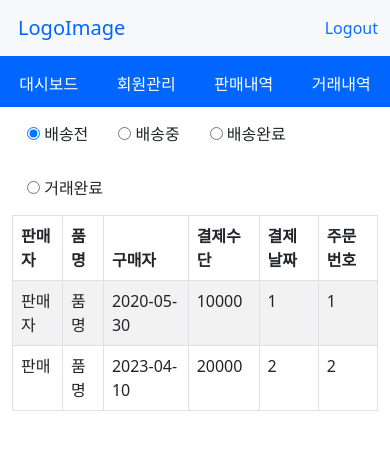
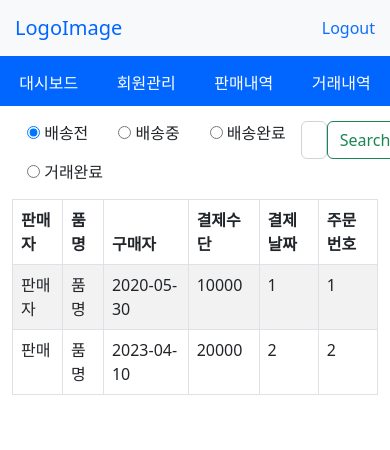
Before and after one commit to jiyumi00/WhereParts_Admin, a React (Create React App) app: page /Transaction in a window 390 px wide. Shown: the top 450 px of the page. Built offline with nearby package versions, Linux system fonts and the light colour scheme.

Commit message:
css정리

```diff
--- a/src/components/dashboard.js
+++ b/src/components/dashboard.js
@@ -19,7 +19,7 @@ export default class DashBoard extends Component {
     render() {
         return(
             <>
-            <div style={{ margin:15, display:'grid',gridTemplateColumns:"2fr 1fr"}}>
+            <div className="background location">
                 <FullCalendar
                     plugins={[dayGridPlugin,timeGridPlugin,interactionPlugin]}
                     initialView={'dayGridMonth'}
@@ -54,7 +54,7 @@ class DashBoardItem extends Component{
     render(){
         return(
 
-        <Card style={{ width: 'auto',marginLeft:15 }}>
+        <Card style={{ marginLeft:15 }}>
             <Card.Header>
                 <Card.Title>매출액 TOP 10</Card.Title>
             </Card.Header>
--- a/src/components/login.js
+++ b/src/components/login.js
@@ -24,18 +24,18 @@ export default class LoginPage extends Component {
     render() {
         return (
             //디자인
-            <div className="login-component">
+            <div className="login-component width">
                 <form>
-                    <div>
+                    <div className="background">
                         <label>ID</label>
-                        <input type='text' value={this.state.inputID} onChange={(e) => { this.onInputIDHandler(e.target.value) }} />
+                        <input type='text' className="width" value={this.state.inputID} onChange={(e) => { this.onInputIDHandler(e.target.value) }} />
                     </div>
-                    <div>
+                    <div className="background">
                         <label>Password</label>
-                        <input type='password' value={this.state.inputPW} onChange={(e) => { this.onInputPWHandler(e.target.value) }} />
+                        <input type='password' className="width" value={this.state.inputPW} onChange={(e) => { this.onInputPWHandler(e.target.value) }} />
                     </div>
-                    <div>
-                        <button formAction=''>Login</button>
+                    <div className="background">
+                        <button className="width" formAction=''>Login</button>
                     </div>
 
                 </form>
--- a/src/components/sale.js
+++ b/src/components/sale.js
@@ -1,5 +1,5 @@
 import React, { Component } from "react";
-import { Container, Button, Table, Carousel, Modal } from "react-bootstrap";
+import { Container, Button, Table, Carousel, Modal,CloseButton } from "react-bootstrap";
 
 export default class Sale extends Component {
     constructor(props) {
@@ -27,7 +27,7 @@ export default class Sale extends Component {
     render() {
 
         return (
-            <div>
+            <div className="background">
                 <Container>
                     <Table striped bordered hover>
                         <thead>
@@ -96,12 +96,12 @@ class DetailItem extends Component {
     render() {
         const item = this.props.item;
         return (
-            <div className="modal modalstyle show" >
+            <div className="modal">
 
                 <Modal.Dialog>
                     <Modal.Header>
                         <Modal.Title>상세보기</Modal.Title>
-                        <strong className="closeButton" onClick={this.props.onHide}>X</strong>
+                        <CloseButton onClick={this.props.onHide} />
                     </Modal.Header>
 
                     <Modal.Body>
--- a/src/components/transaction.js
+++ b/src/components/transaction.js
@@ -1,5 +1,5 @@
 import React, { Component } from "react";
-import { Container, Button, Table, Carousel, Modal } from "react-bootstrap";
+import { Container, Button, Table, Carousel, Modal, CloseButton, Form } from "react-bootstrap";
 
 export default class Transaction extends Component {
     constructor(props) {
@@ -38,8 +38,9 @@ export default class Transaction extends Component {
 
         return (
             <Container>
+                <div>
                     {this.state.selectList.map((value, i) => (
-                        <div className="radiolist" key={i}>
+                        <div className="background radiolist" key={i}>
                             <input
                                 id={value}
                                 value={value}
@@ -47,9 +48,18 @@ export default class Transaction extends Component {
                                 type="radio"
                                 checked={this.state.selectValue === value}
                                 onChange={this.handleChange} /> <label htmlFor={value}>{value}</label>
+
                         </div>
                     ))}
-
+                    <Form className="d-flex background" >
+                        <Form.Control
+                            type="search"
+                            placeholder="Search"
+                            aria-label="Search"
+                        />
+                        <Button variant="outline-success">Search</Button>
+                    </Form>
+                </div>
                 <Table striped bordered hover>
                     <thead>
                         <tr>
@@ -114,12 +124,12 @@ class DetailItem extends Component {
     render() {
         const item = this.props.item;
         return (
-            <div className="modal show" >
+            <div className="modal width height" >
 
                 <Modal.Dialog>
                     <Modal.Header>
                         <Modal.Title>상세보기</Modal.Title>
-                        <strong className="closeButton" onClick={this.props.onHide}>X</strong>
+                        <CloseButton onClick={this.props.onHide} />
                     </Modal.Header>
 
                     <Modal.Body>
@@ -146,7 +156,7 @@ class DetailItem extends Component {
                         <p>올린날짜</p>
                     </Modal.Body>
                     <Modal.Footer>
-                        <Button variant="primary" onClick={() => { this.approve() }}>배송등록알림문자</Button>
+                        <Button variant="primary" onClick={() => { this.approve() }}>알림</Button>
                     </Modal.Footer>
                 </Modal.Dialog>
 
--- a/src/styles/main_template.css
+++ b/src/styles/main_template.css
@@ -4,47 +4,60 @@ div {
 
 button {
     padding: 15px;
-    width: 100%;
     font-weight: 900;
     text-align: center;
     border-radius: 10px;
     border: none;
 }
 
+.width {
+    width: 100%;
+}
+
+.height {
+    height: 100%;
+}
+
 .login-component {
-    width: 100%;
     height: 100vh;
     justify-content: center;
     align-items: center;
     display: flex;
-    flex-direction: column;
 }
 
 .login-component div {
     width: 400px;
-    margin: 15px;
 }
-.login-component input{
-    width:100%;
-}
+
 .LightBlue {
     color: white;
     background-color: #0066FF;
 }
 
-.modal{
+.modal {
     display: block;
     position: fixed;
-    width: 100%;
-     height: 100%;
-      background: rgba(0,0,0,0.5);
+    background: rgba(0, 0, 0, 0.5);
 }
 
-.closeButton:hover{
-    cursor:pointer;
+.closeButton:hover {
+    cursor: pointer;
 }
 
-.radiolist{
-   float:left;
-   margin:15px;
+.radiolist {
+    float: left;
 }
+
+.background {
+    margin: 15px;
+}
+
+.location {
+    display: grid;
+    grid-template-columns: 2fr 1fr;
+}
+@media screen and (max-width : 768px) {
+    .radiolist {
+        margin-top: 0px;
+    }
+}
--- a/src/styles/menu.css
+++ b/src/styles/menu.css
@@ -1,19 +1,3 @@
-@import url(https://fonts.googleapis.com/css?family=Josefin+Slab:100,300,400,600,700);
-
-.App {
-  text-align: center;
-}
-
-/*전체화면 배경색*/
-/* .btnLightBlue.btnBorder {
-  box-shadow: 0px 0px 0px 0px #0066FF;
-}
-
-.btnLightBlue.btnBorder:hover {
-  box-shadow: 0px 0px 0px 5px #7aa7e9;
-} */
-
-
 div {
   box-sizing: border-box;
 }
@@ -21,73 +5,56 @@ div {
 ul {
   list-style: none;
 }
-a{
+
+a {
   text-decoration: none;
 }
 
-.LightBlue{
-  color:white;
-  background-color:#0066FF;
+.LightBlue {
+  color: white;
+  background-color: #0066FF;
 }
 
 .menu-bar {
   width: 180px;
   height: 100vh;
   position: fixed;
-  z-index: 10;
-  -webkit-padding-start: 0px;
-
-}
-.menu-bar i {
-  margin-right: 5px;
-  font-size: 20px;
+  padding: 0px;
 }
 
 .sidemenu {
-  padding:20px;
-  color:white;
+  padding: 15px;
+  color: white;
   text-align: center;
-
 }
 
 
-.sidemenu:hover{
-  cursor:pointer;
-  color:#0066FF;
+.sidemenu:hover {
+  cursor: pointer;
+  color: #0066FF;
   background-color: white;
 }
 
-.sidemenu p{
-  margin-top: auto;
-  margin-bottom: auto;
+.sidemenu p {
+  margin: auto;
 }
 
-
-
-.main{
-    margin-left: 180px;
-
+.main {
+  margin-left: 180px;
 }
-
 @media screen and (max-width : 768px) {
   .menu-bar {
     width: 100%;
-    height: 6vh;
+    height: 50px;
 
   }
-  .menu-bar ul {
-    color: black;
-  }
-
   .sidemenu {
     width: 25%;
     float: left;
-    padding:16px;
   }
 
-  .main{
+  .main {
     margin-left: 0px;
-    margin-top:6vh;
-
+    margin-top: 65px;
+  }
 }
-}
--- a/src/templates/top.js
+++ b/src/templates/top.js
@@ -12,14 +12,12 @@ export default class TopTemplate extends Component {
     render() {
         return(
         <Navbar bg="light" variant="light">
-          <Navbar.Brand href='/' style={{ color: '#0066FF', marginLeft: '18px' }}>LogoImage</Navbar.Brand>
-          <Container>
-            <Nav className="me-auto"></Nav>
+          <Navbar.Brand href='/' style={{ color: '#0066FF', marginLeft: '15px' }}>LogoImage</Navbar.Brand>
+
             <Nav className="ms-auto">
-              <Link to="/Login">Logout</Link>
+              <Link to="/Login" style={{marginRight: '15px'}}>Logout</Link>
               {/* <Nav.Link href='/'>Login</Nav.Link> */}
             </Nav>
-          </Container>
         </Navbar>
         );
     }
```
Lines whose indentation alone changed are shown as unchanged.
